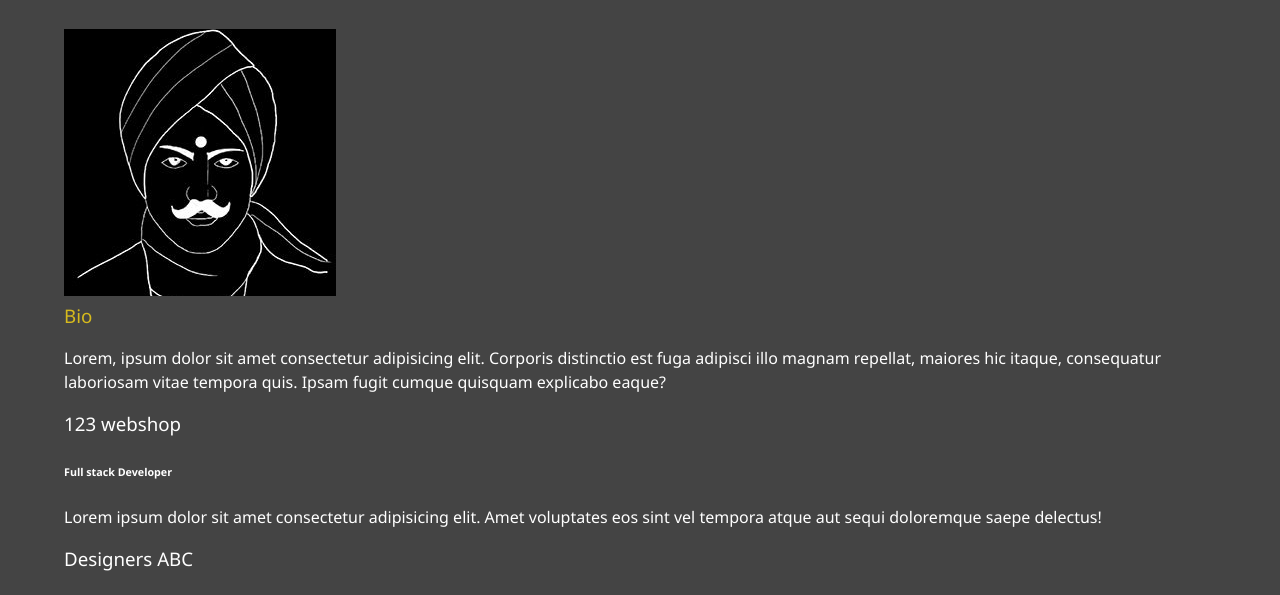
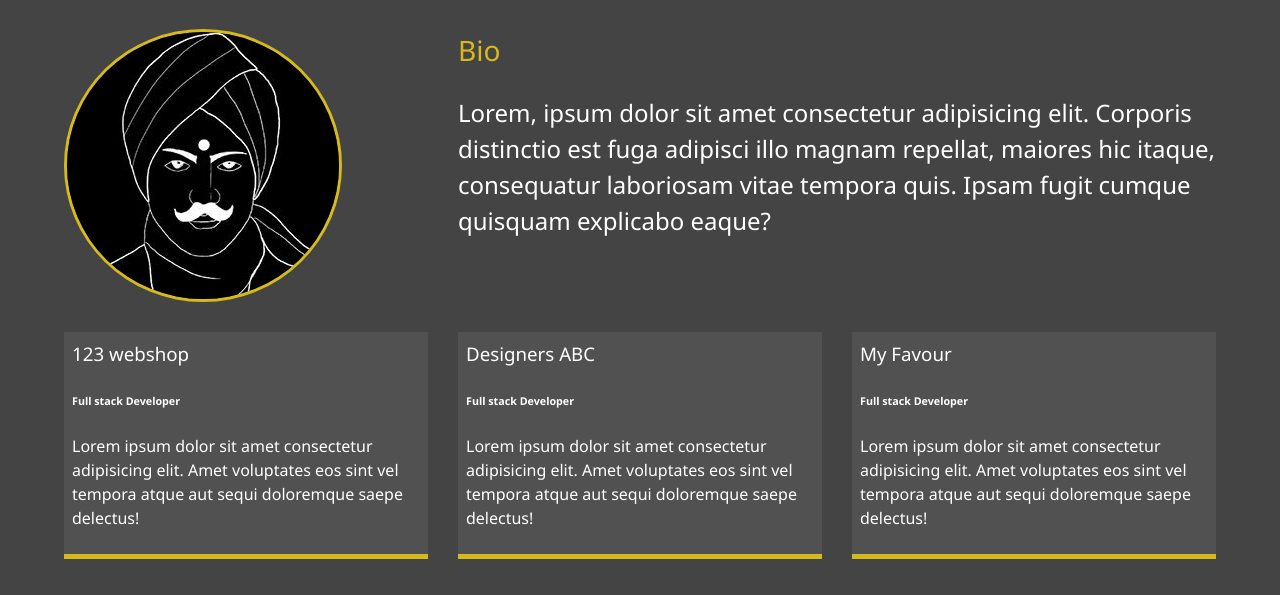
Before and after one commit to mayuranmaha/modern_portfolio, a website: page dist/about.html in a window 1280 px wide. Shown: the part 205-800 px from the top of the page. Drawn offline with Linux system fonts and the light colour scheme.

Commit message:
Text color function and About page

```diff
--- a/scss/_mobile.scss
+++ b/scss/_mobile.scss
@@ -45,6 +45,16 @@
       height: 160px;
     }
   }
+
+  .about-info {
+    grid-template-areas:
+      "bioimage"
+      "bio"
+      "job1"
+      "job2"
+      "job3";
+    grid-template-columns: 1fr;
+  }
 }
 
 //Smartphones
--- a/scss/main.scss
+++ b/scss/main.scss
@@ -1,6 +1,5 @@
 @import "config";
 @import "menu";
-@import "mobile";
 
 * {
   box-sizing: border-box;
@@ -56,7 +55,8 @@ header {
 
 main {
   padding: 4rem;
-  height: 100%;
+  //height: 100%;
+  min-height: calc(100vh -60px);
 
   .icons {
     margin-top: 1rem;
@@ -79,3 +79,52 @@ main {
     }
   }
 }
+
+.about-info {
+  display: grid;
+  grid-gap: 30px;
+  grid-template-areas:
+    "bioimage bio bio"
+    "job1 job2 job3";
+  grid-template-columns: repeat(3, 1fr);
+
+  .bio-img {
+    grid-area: bioimage;
+    margin: top;
+    border-radius: 50%;
+    border: $secondary-color 3px solid;
+  }
+
+  .bio {
+    grid-area: bio;
+    font-size: 1.5rem;
+  }
+
+  .job-1 {
+    grid-area: job1;
+  }
+
+  .job-2 {
+    grid-area: job2;
+  }
+
+  .job-3 {
+    grid-area: job3;
+  }
+
+  .job {
+    background: lighten($primary-color, 5);
+    padding: 0.5rem;
+    border-bottom: $secondary-color 5px solid;
+  }
+}
+
+#main-footer {
+  text-align: center;
+  padding: 1rem;
+  background: darken($primary-color, 10);
+  color: set-text-color($primary-color);
+  height: 60px;
+}
+
+@import "mobile";
```
Also changed, not shown: dist/about.html, dist/css/main.css.
